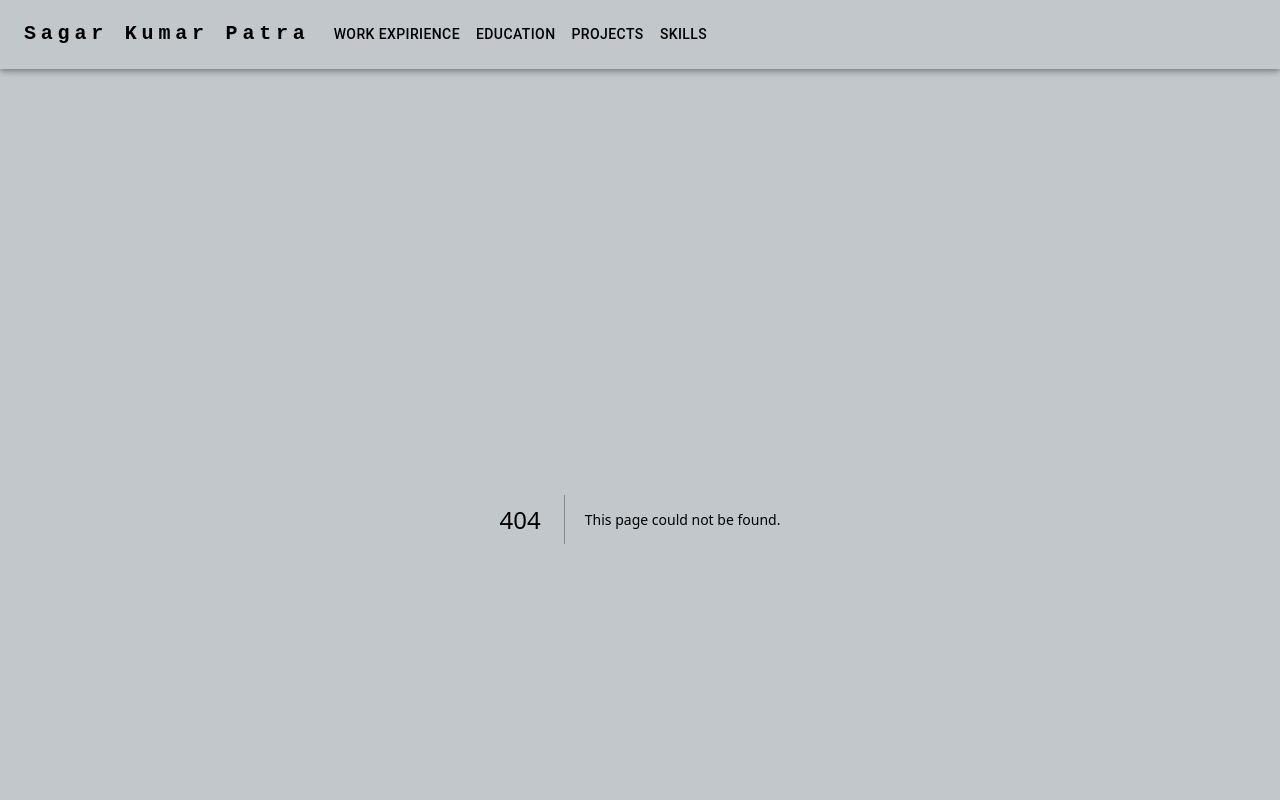
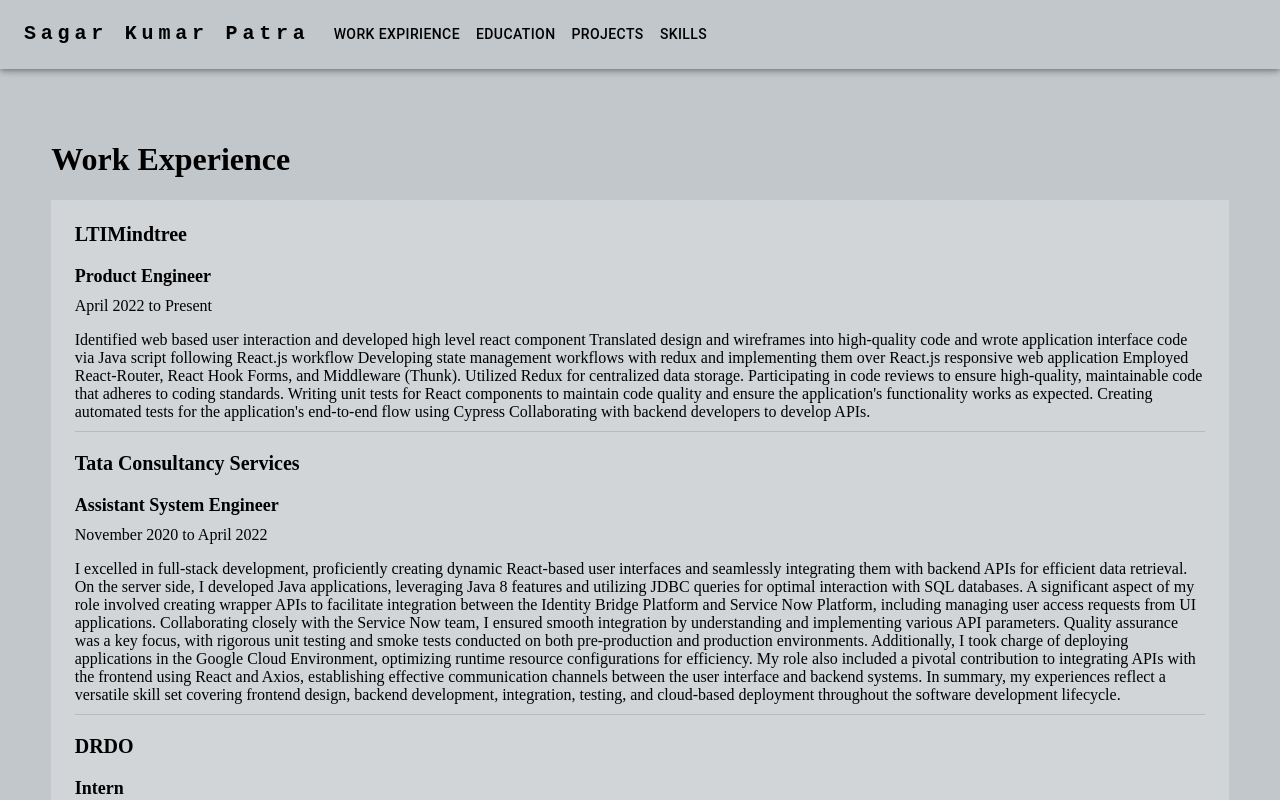
Before and after one commit to Sagarkumarnri/NextJs, a Next.js app: page /profile/workExperience in a window 1280 px wide. Before the commit this address had no page. Shown: the top 800 px of the page. Built offline with nearby package versions, Linux system fonts and the light colour scheme.

Commit message:
spell checks

```diff
--- a/pages/SideBar.js
+++ b/pages/SideBar.js
@@ -58,7 +58,7 @@
         router.replace(`/profile/education`);
         break;
       case "Work Expirience":
-        router.replace(`/profile/workExpirience`)
+        router.replace(`/profile/workExperience`)
         break;
       case "Projects":
         router.replace(`/profile/projectsList`)
@@ -142,7 +142,7 @@
               textDecoration: 'none',
             }}
           >
-            {`Fullstack Developer`}
+            {`Full-Stack Developer`}
           </Typography>
           <Box sx={{ flexGrow: 1, display: { xs: 'none', md: 'flex' } }}>
             {pages.map((page) => (
--- a/pages/_app.js
+++ b/pages/_app.js
@@ -40,7 +40,7 @@
               <div className={mainPageStyles.item_menu}><Link onClick={() => setAnchorElNav(true)} style={linkStyle}
                 href="/profile/projectsList">Projects</Link></div>
               <div className={mainPageStyles.item_menu}><Link onClick={() => setAnchorElNav(true)} href="/profile/education" style={linkStyle}>Education</Link></div>
-              <div className={mainPageStyles.item_menu}><Link onClick={() => setAnchorElNav(true)} href="/profile/workExpirience" style={linkStyle}>Expirience</Link></div>
+              <div className={mainPageStyles.item_menu}><Link onClick={() => setAnchorElNav(true)} href="/profile/workExpirience" style={linkStyle}>Experience</Link></div>
             </div>}
           <Divider style={{ paddingTop: '40px', }} />
           {anchorElNav && <Footer />}
--- a/pages/index.js
+++ b/pages/index.js
@@ -48,7 +48,7 @@
               </span>
             </div>
             <div className={styles.round_button_container}>
-              <Button className={styles.roundButton_resume} variant="contained" color="primary" onClick={() => router.push("/profile/workExpirience")}>Expirience</Button>
+              <Button className={styles.roundButton_resume} variant="contained" color="primary" onClick={() => router.push("/profile/workExperience")}>Experience</Button>
               <Button className={styles.roundButton_projects} variant="contained" color="primary" onClick={() => router.push("/profile/projectsList")}>Projects</Button>
               <Button className={styles.roundButton_contact} variant="contained" color="primary" onClick={() => router.push("/profile/skills")}>Skills</Button>
 
--- a/pages/profile/workExpirience.js
+++ b/pages/profile/workExperience.js
@@ -3,14 +3,14 @@
 import styles from "@/styles/Home.module.css";
 import { Grid } from "@mui/material";
 import Divider from "@mui/material/Divider";
-import { workExpirience } from "@/public/Data/data";
+import { workExperience } from "@/public/Data/data";
 export default function WorkExpirience() {
   return (
     <>
-      <Header headerName={"Work Expirience"}></Header>
+      <Header headerName={"Work Experience"}></Header>
       <div className={styles.content}>
 
-        {workExpirience.map((item, index) => (<div key={index} style={{ paddingBottom: '20px' }}><Grid container spacing={2} flexDirection={'column'} paddingBottom={'10px'}>
+        {workExperience.map((item, index) => (<div key={index} style={{ paddingBottom: '20px' }}><Grid container spacing={2} flexDirection={'column'} paddingBottom={'10px'}>
           <Grid item flexDirection={'column'} >
             <div style={{ fontWeight: 'bold', fontSize: '20px', paddingBottom: '10px' }}>{item.companyName}</div>
             <div style={{ fontWeight: 'bold', fontSize: '18px', paddingTop: '10px' }}>{item.role}</div>
--- a/public/Data/data.js
+++ b/public/Data/data.js
@@ -69,7 +69,7 @@
   },
 
 ];
-export const workExpirience = [
+export const workExperience = [
   {
     companyName: "LTIMindtree",
     timePeriod: "April 2022 to Present",
```
